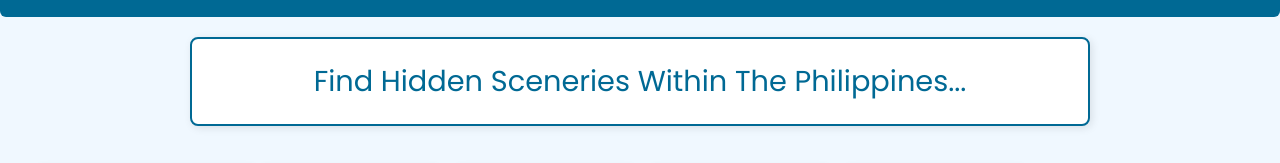
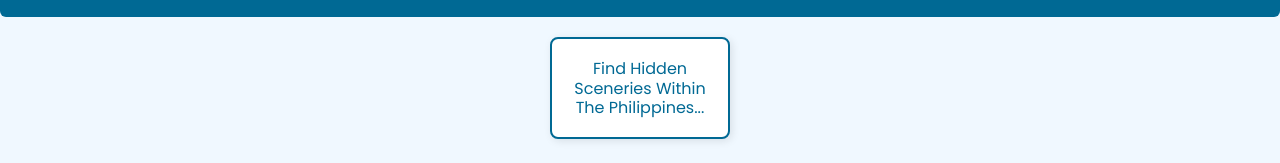
Before and after one commit to altheajastia/thousand-island-escapades, a plain HTML site: page index.html in a window 1280 px wide. Shown: the part 101-264 px from the top of the page. Drawn offline with nearby package versions, Linux system fonts and the light colour scheme.

Commit message:
Update indexstyle.css

```diff
--- a/indexstyle.css
+++ b/indexstyle.css
@@ -9,16 +9,16 @@ body {
   background: #ffffff;
   border: 2px solid #006994;
   border-radius: 8px;
-  padding: 25px;
+  padding: 20px;
   margin: 20px auto;
-  max-width: 900px;
+  max-width: 180px;
   text-align: center;
   box-shadow: 2px 2px 8px rgba(0,0,0,0.1);
 }
 
 .hero h2 {
   color: #006994;
-  font-size: 1.8rem;
+  font-size: 1rem;
   margin: 0;
 }
 
```
